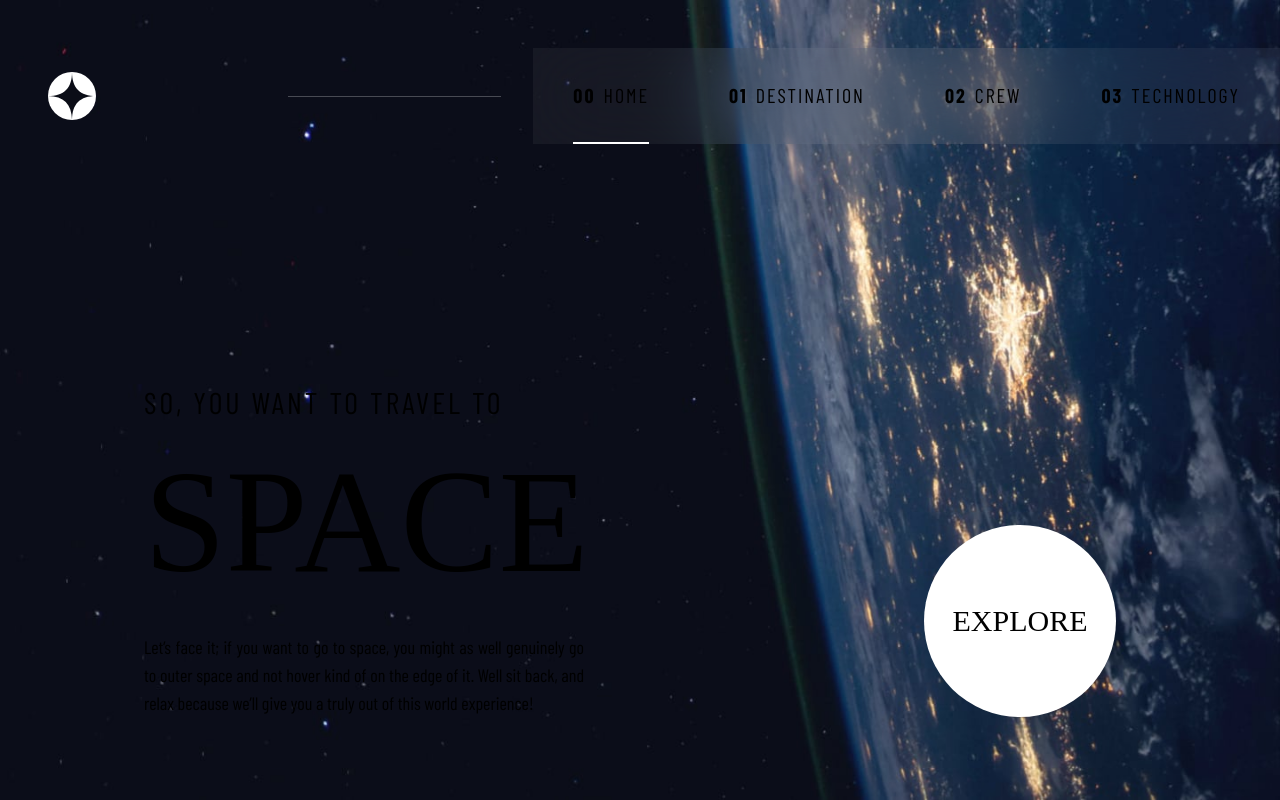
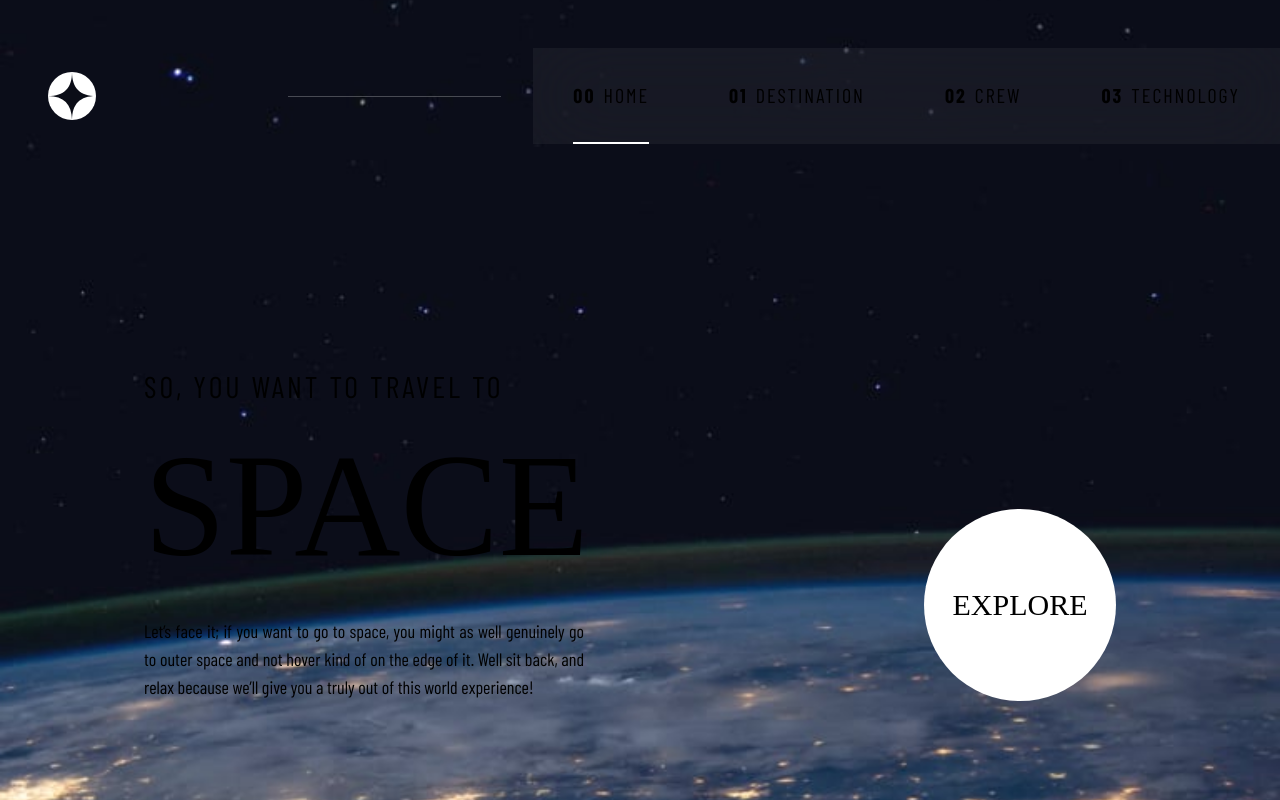
Before and after one commit to sos321/space-tourism, a React (Vite) app: page / in a window 1280 px wide. Built offline with nearby package versions, Linux system fonts and the light colour scheme; a web font is replaced by a local one.

Commit message:
refactor homepage

```diff
--- /dev/null
+++ b/src/components/nav-line.jsx
@@ -0,0 +1,5 @@
+export default function NavLine() {
+  return (
+    <div className="hr:w-2/12 h-[1px] bg-white w-3/12 opacity-25 z-20 absolute left-72 xl:hidden"></div>
+  );
+}
--- a/src/components/navigation.jsx
+++ b/src/components/navigation.jsx
@@ -1,5 +1,7 @@
 import { Fragment } from "react";
 import { Outlet, NavLink } from "react-router-dom";
+
+import NavLine from "./nav-line";
 
 import logo from "./../assets/shared/logo.svg";
 
@@ -8,7 +10,7 @@ function Navigation() {
     <Fragment>
       <div className="flex items-center justify-between h-16 mt-16">
         <img src={logo} alt="Logo" className="ml-12" />
-        <div className="hr:w-2/12 h-[1px] bg-white w-3/12 opacity-25 z-20 absolute left-72"></div>
+        <NavLine />
         <div className="flex items-center justify-center w-7/12 h-24 gap-20 bg-white backdrop-blur-2xl bg-opacity-5">
           {["Home", "Destination", "Crew", "Technology"].map((nav, i) => (
             <NavLink
@@ -28,7 +30,7 @@ function Navigation() {
           ))}
         </div>
       </div>
-      <div className="mt-64 mx-36">
+      <div className="mt-48 mx-36">
         <Outlet />
       </div>
     </Fragment>
--- /dev/null
+++ b/src/components/picture.jsx
@@ -0,0 +1,20 @@
+export default function Picture(props) {
+  return (
+    <picture className="absolute top-0 left-0 w-screen h-screen pointer-events-none -z-40">
+      <source
+        className="absolute block object-cover w-screen h-screen"
+        media="(min-width: 1440px)"
+        srcSet={props.desktop}
+      />
+      <source
+        className="absolute block object-cover w-screen h-screen"
+        media="(min-width: 770px)"
+        srcSet={props.tablet}
+      />
+      <img
+        className="absolute block object-cover w-screen h-screen"
+        src={props.mobile}
+      />
+    </picture>
+  );
+}
--- a/src/pages/index.jsx
+++ b/src/pages/index.jsx
@@ -1,7 +1,12 @@
 import { Fragment, useLayoutEffect, useRef, useState } from "react";
 import { createPortal } from "react-dom";
 
-import backgroundImg from "./../assets/home/background-home-desktop.jpg";
+import backgroundImgDesktop from "./../assets/home/background-home-desktop.jpg";
+import backgroundImgTablet from "./../assets/home/background-home-tablet.jpg";
+import backgroundImgMobile from "./../assets/home/background-home-mobile.jpg";
+
+import Picture from "../components/picture";
+
 import { Link } from "react-router-dom";
 
 function Index() {
@@ -16,13 +21,14 @@ function Index() {
   return (
     <Fragment>
       {createPortal(
-        <img
-          src={backgroundImg}
-          className="absolute top-0 left-0 w-screen h-screen pointer-events-none -z-40"
+        <Picture
+          desktop={backgroundImgDesktop}
+          tablet={backgroundImgTablet}
+          mobile={backgroundImgMobile}
         />,
         document.getElementById("img-root")
       )}
-      <div className="flex items-end justify-between pr-5 m-auto max-w-7xl">
+      <div className="flex items-end justify-between pr-5 mx-auto mt-60 max-w-7xl">
         <div className="flex flex-col">
           <h2 className="text-3xl tracking-widest uppercase">
             So, you want to travel to
```
